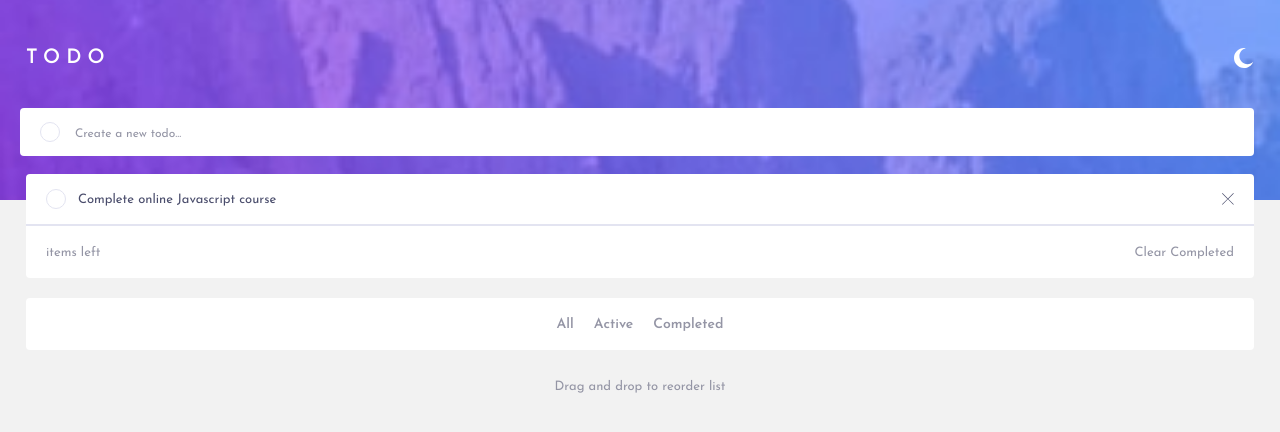
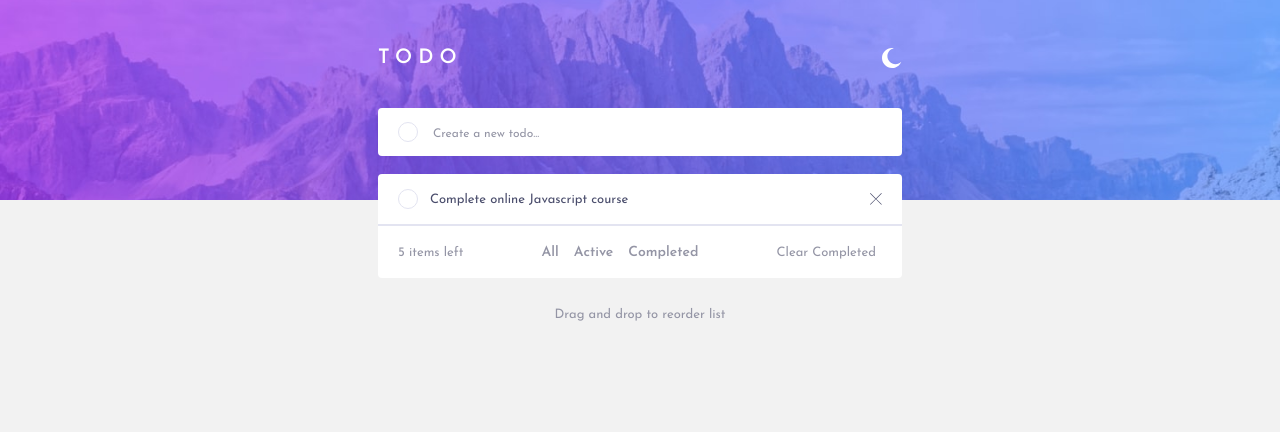
Before and after one commit to StephensGit/Todo-List, a plain HTML site: page index.html in a window 1280 px wide. Drawn offline with Linux system fonts and the light colour scheme.

Commit message:
Media Queries & hover states

```diff
--- a/index.html
+++ b/index.html
@@ -17,16 +17,22 @@
   <body>
     <div class="container">
       <header>
+        <div class="header-container">
           <div class="flex-row header-top">
             <h1>TODO</h1>
-          <img src="./images/icon-moon.svg" class="moon-icon" alt="moon-icon" />
+            <img
+              src="./images/icon-moon.svg"
+              class="moon-icon"
+              alt="moon-icon"
+            />
           </div>
           <form action="">
             <div class="flex-row form-wrapper align-content-center">
-            <div class="empty-checkbox"></div>
+              <div class="empty-checkbox-gradient"></div>
               <input type="text" placeholder="Create a new todo..." />
             </div>
           </form>
+        </div>
       </header>
 
       <section>
@@ -34,20 +40,38 @@
           <ul>
             <li class="flex-row align-content-center list-item">
               <div class="list-item-wrapper-left flex-row align-content-center">
-                <div class="empty-checkbox"></div>
+                <div class="empty-checkbox-gradient">
+                  <div class="empty-checkbox-fill"></div>
+                </div>
                 <p>Complete online Javascript course</p>
               </div>
               <img src="./images/icon-cross.svg" class="cross-icon" alt="" />
             </li>
           </ul>
+          <div class="mobile-item-options">
             <div class="flex-row item-wrapper-one align-content-center">
-            <p>items left</p>
+              <p>5 items left</p>
               <p>Clear Completed</p>
             </div>
             <div class="flex-row item-wrapper-two align-content-center">
               <p>All</p>
               <p>Active</p>
               <p>Completed</p>
+            </div>
+          </div>
+
+          <div class="desktop-item-options flex-row align-content-center">
+            <div class="flex-row">
+              <p>5 items left</p>
+            </div>
+            <div class="flex-row item-state">
+              <p>All</p>
+              <p>Active</p>
+              <p>Completed</p>
+            </div>
+            <div class="flex-row clear">
+              <p>Clear Completed</p>
+            </div>
           </div>
           <div class="footer">
             <p>Drag and drop to reorder list</p>
--- a/style.css
+++ b/style.css
@@ -43,7 +43,6 @@ body {
 .container {
   margin: 0 auto 0 auto;
   min-width: 365px;
-  /* text-align: center; */
 }
 
 header {
@@ -52,7 +51,7 @@ header {
   background-position: center center;
   background-repeat: no-repeat;
   background-size: cover;
-  position: relative;
+  /* position: relative; */
 }
 
 .flex-row {
@@ -94,15 +93,16 @@ form {
   /* position: absolute; */
   /* top: 108px; */
   margin-top: 40px;
-  margin-left: 20px;
-  margin-right: var(--ml);
+  margin-left: var(--ml);
+  margin-right: var(--mr);
 }
 
 .form-wrapper {
   padding-top: 14px;
 }
 
-.empty-checkbox {
+.empty-checkbox-gradient {
+  cursor: pointer;
   height: 20px;
   width: 20px;
   background: #ffffff;
@@ -110,7 +110,15 @@ form {
   border-radius: 50%;
 }
 
-.empty-checkbox::after {
+.empty-checkbox-gradient:hover {
+  height: 20px;
+  width: 20px;
+  background: #ffffff;
+  border: 1px solid var(--checkbox-stroke-dark);
+  border-radius: 50%;
+}
+
+.empty-checkbox-gradient::after {
   height: 20px;
   width: 20px;
   content: '';
@@ -185,18 +193,24 @@ li > div > p {
 }
 
 .cross-icon {
+  cursor: pointer;
   height: 12px;
   width: 12px;
   margin-right: 20px;
 }
 
 .item-wrapper-one {
+  cursor: pointer;
   height: 52px;
   color: var(--input-colour);
   justify-content: space-between;
   padding-left: 20px;
   border-bottom-left-radius: 4px;
   border-bottom-right-radius: 4px;
+}
+
+.item-wrapper-one > p:hover {
+  color: var(--body-colour-light);
 }
 
 .item-wrapper-one p:last-child {
@@ -211,14 +225,27 @@ li > div > p {
 }
 
 .item-wrapper-two p {
+  cursor: pointer;
   font-size: 14px;
   color: var(--input-colour);
   font-weight: 600;
   padding-right: 20px;
 }
 
+.item-wrapper-two > p:hover {
+  color: var(--body-colour-light);
+}
+
+.item-wrapper-two > p:visited {
+  color: var(--selected-items-light);
+}
+
 .item-wrapper-two p:last-child {
   padding-right: 0;
+}
+
+.desktop-item-options {
+  display: none;
 }
 
 .footer {
@@ -226,3 +253,44 @@ li > div > p {
   text-align: center;
   margin-top: 30px;
 }
+
+@media screen and (min-width: 576px) {
+  header {
+    background-image: url(images/bg-desktop-light.jpg);
+  }
+
+  .header-container,
+  section {
+    margin: 0 auto;
+    max-width: 576px;
+  }
+
+  .mobile-item-options {
+    display: none;
+  }
+
+  .desktop-item-options {
+    display: flex;
+    background: var(--white);
+    height: 52px;
+    color: var(--input-colour);
+    justify-content: space-between;
+    padding-left: 20px;
+    border-bottom-left-radius: 4px;
+    border-bottom-right-radius: 4px;
+  }
+
+  .item-state p {
+    margin-right: 15px;
+    font-size: 14px;
+    font-weight: 600;
+  }
+
+  .item-state p:last-child {
+    margin: 0;
+  }
+
+  .clear {
+    margin-right: var(--mr);
+  }
+}
```
Lines whose indentation alone changed are shown as unchanged.
